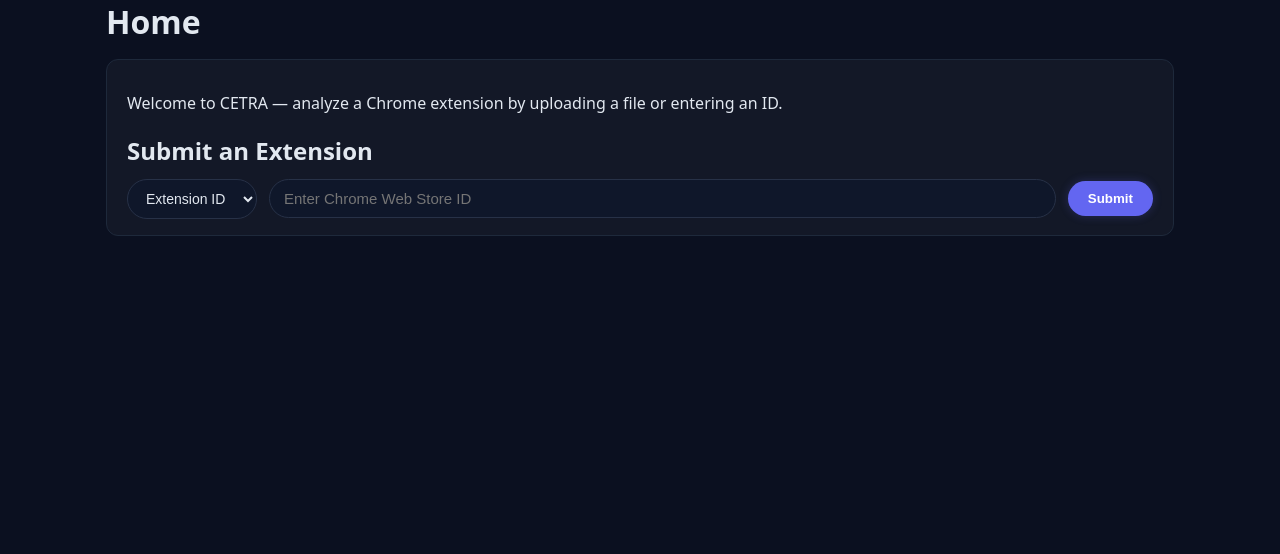
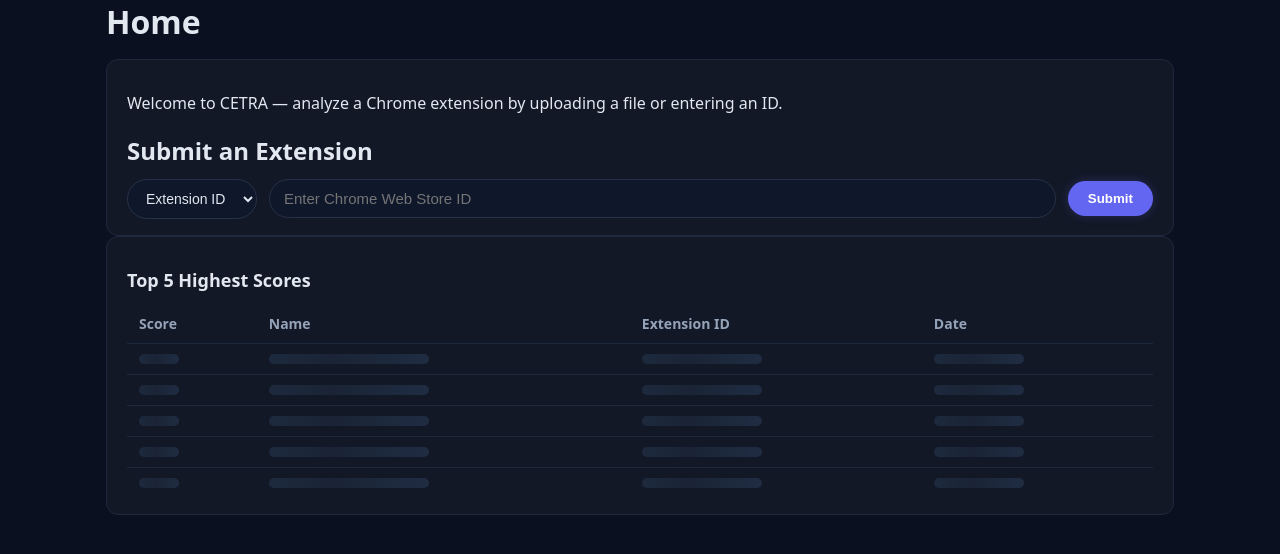
Before and after one commit to kevanoovitch/DV1512-CETRA-Codebase, a Django app: page / in a window 1280 px wide. Shown: the part 57-611 px from the top of the page. Run offline with Django 5.2, Linux system fonts and the light colour scheme; the visitor is signed in with stand-in values (Sample User, id 1); lists and menus that the app fills with data are empty.

Commit message:
Top score list on homescreen

```diff
--- a/app/static/css/site.css
+++ b/app/static/css/site.css
@@ -350,3 +350,15 @@ input[type="text"]:focus {
 [data-theme="light"] body {
   background: var(--bg);
 }
+
+.top-list h2 {
+  margin-bottom: 12px;
+  color: var(--fg);
+  font-size: 18px;
+  font-weight: 600;
+}
+
+.top-list .score-dot {
+  background: radial-gradient(circle at 30% 30%, #f87171, #b91c1c);
+  box-shadow: 0 0 0 2px #273147 inset, 0 0 10px rgba(239,68,68,0.35);
+}
--- a/app/templates/home.html
+++ b/app/templates/home.html
@@ -40,6 +40,50 @@
     {% endif %}
   </div>
 </div>
+<!-- ===== Scoreboard Section ===== -->
+<div class="card top-list">
+  <h2>Top 5 Highest Scores</h2>
+  <div class="table-wrap">
+    <table class="table">
+      <thead>
+        <tr>
+          <th>Score</th>
+          <th>Name</th>
+          <th>Extension ID</th>
+          <th>Date</th>
+        </tr>
+      </thead>
+      <tbody>
+        {% if top_reports %}
+          {% for r in top_reports %}
+          <tr>
+            <td>
+              <div class="score">
+                <span class="score-dot" style="--score: {{ r.score|default:0 }};"></span>
+                <span class="score-text">{{ r.score|default:"–" }}</span>
+              </div>
+            </td>
+            <td class="name">
+              <div class="name-main">{{ r.name|default:"Unknown" }}</div>
+            </td>
+            <td class="mono">{{ r.extension_id|default:"—" }}</td>
+            <td>{{ r.created_at|date:"Y-m-d H:i" }}</td>
+          </tr>
+          {% endfor %}
+        {% else %}
+          {% for _ in "12345" %}
+          <tr class="skeleton">
+            <td><div class="skeleton-bar w-15"></div></td>
+            <td><div class="skeleton-bar w-60"></div></td>
+            <td class="mono"><div class="skeleton-bar w-40"></div></td>
+            <td><div class="skeleton-bar w-30"></div></td>
+          </tr>
+          {% endfor %}
+        {% endif %}
+      </tbody>
+    </table>
+  </div>
+</div>
 
 <script>
   const select = document.querySelector('.select-input');
--- a/app/templates/settings.html
+++ b/app/templates/settings.html
@@ -8,7 +8,6 @@
     Toggle Light / Dark
   </button>
   </div>
-  <p>Comming soon.</p>
 {% endblock %}
 
 
--- a/app/views.py
+++ b/app/views.py
@@ -11,6 +11,11 @@ from django.core.files.base import ContentFile
 def home(request):
     uploaded_file_url = None
     error = None
+
+    #top_reports = Report.objects.order_by('-score')[:5]
+    #change when DB is ready
+    top_reports = []
+
 
     if request.method == "POST":
         submit_type = request.POST.get("submit_type")
```
